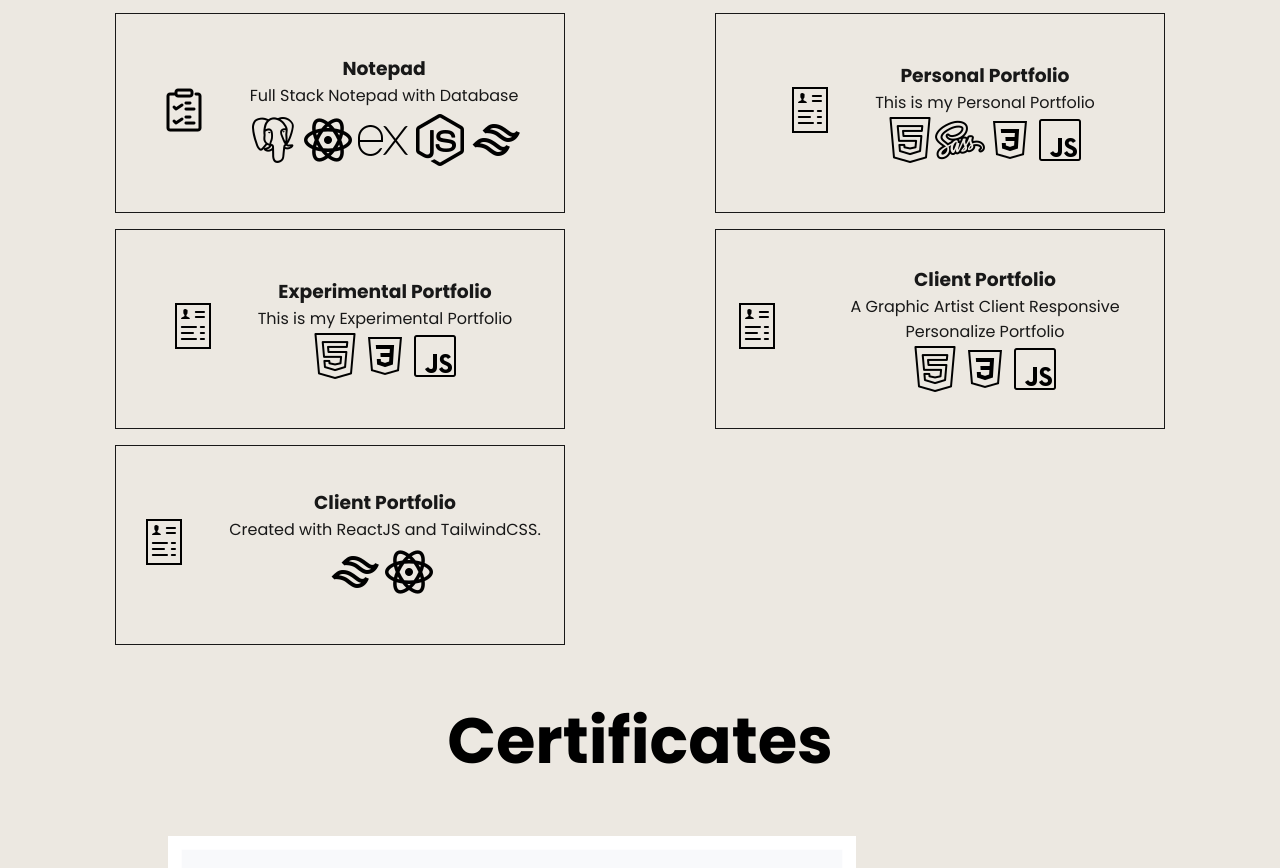
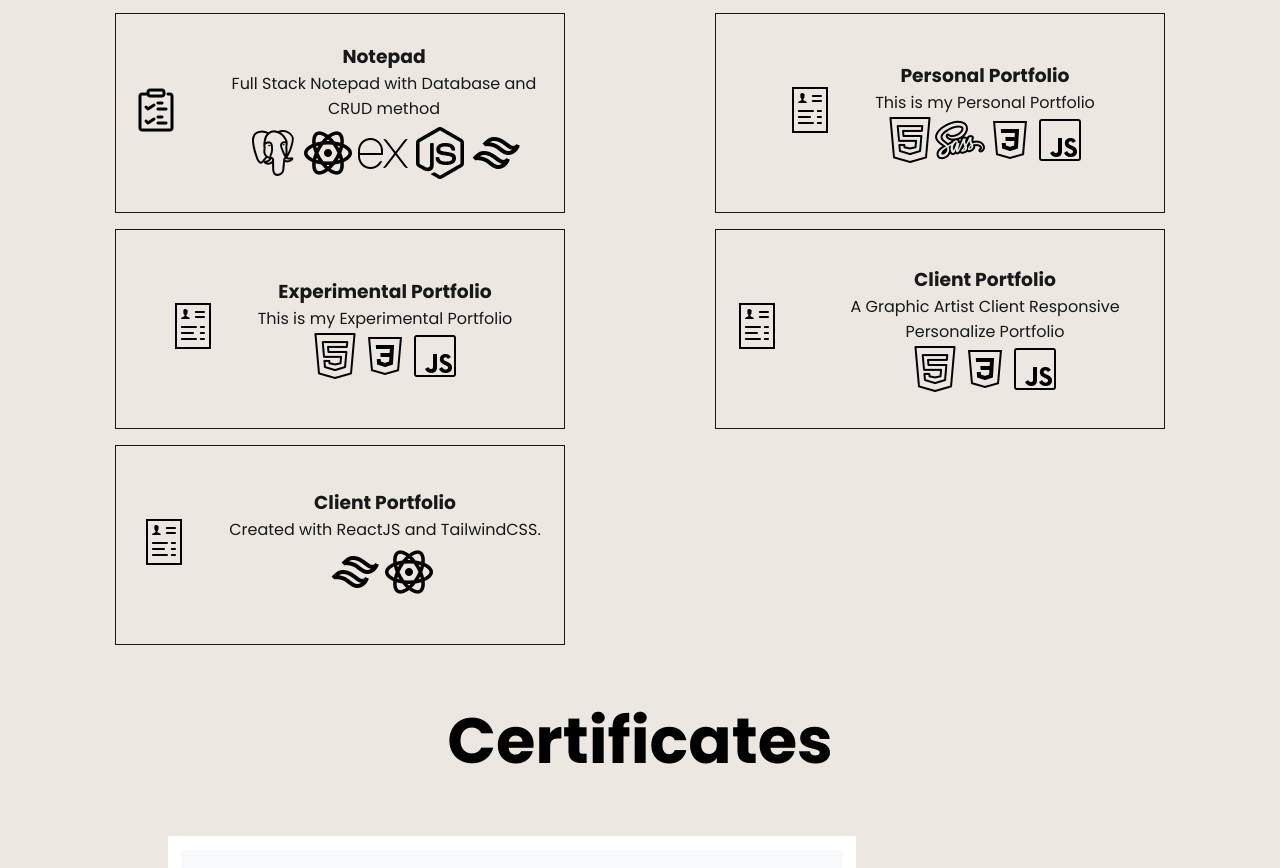
Before and after one commit to Dz-devz/Dz.Dev_ModernPortfolio, a plain HTML site: page index.html in a window 1280 px wide. Shown: the part 3111-3979 px from the top of the page. Drawn offline with nearby package versions, Linux system fonts and the light colour scheme.

Commit message:
updated resume

```diff
--- a/index.html
+++ b/index.html
@@ -182,7 +182,7 @@
           /></a>
           <div class="project-content">
             <h3>Notepad</h3>
-            <p>Full Stack Notepad with Database</p>
+            <p>Full Stack Notepad with Database and CRUD method</p>
             <div class="image-content">
               <img src="./assets/postgressql.png" alt="programming language" />
               <img src="./assets/icons8-react-60.png" />
```
Also changed, not shown: 1 other file.
